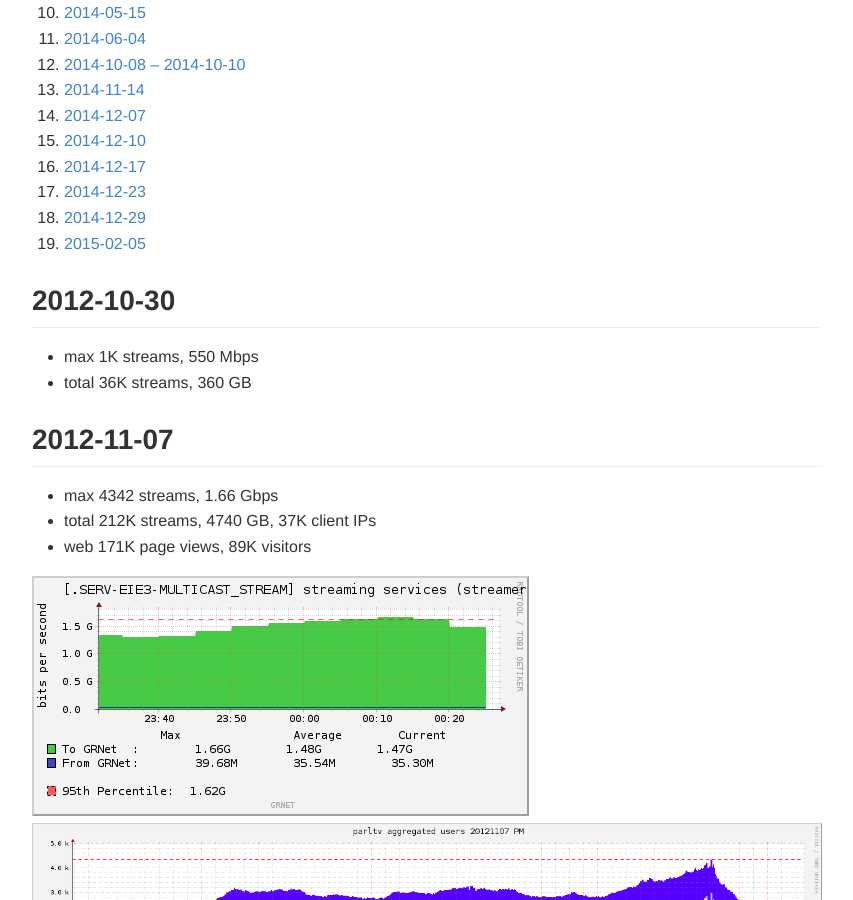
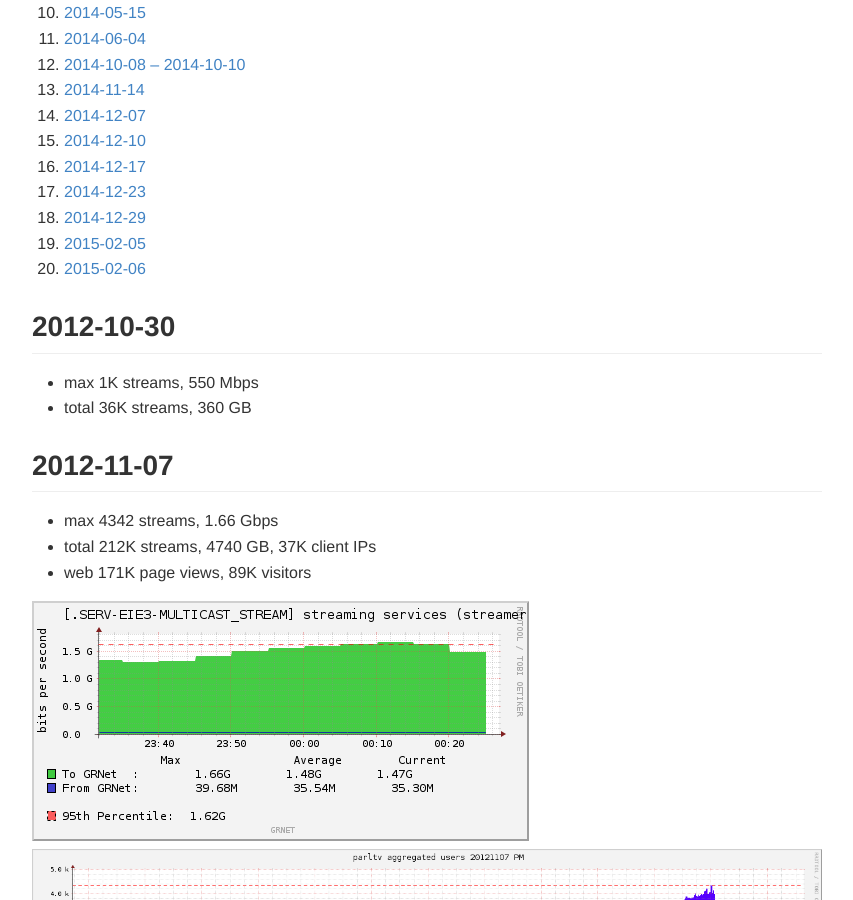
Before and after one commit to zmousm/parltv-bursts, a Jekyll site: the page built from index.md, in a window 1280 px wide and 900 px high, scrolled down 339 px. Shown: the whole window, without its empty margins (213-1066 px from the left). Built offline with Jekyll 4.4.1, drawn with Linux system fonts in a browser that asks for light colours; Markdown is read by kramdown in place of the engine named in the settings.

Commit message:
Forgot ToC header for 2015-02-06

```diff
--- a/index.md
+++ b/index.md
@@ -24,6 +24,7 @@ layout: index
 1. [2014-12-23](#2014-12-23)
 1. [2014-12-29](#2014-12-29)
 1. [2015-02-05](#2015-02-05)
+1. [2015-02-06](#2015-02-06)
 
 ## 2012-10-30
 * max 1K streams, 550 Mbps
```
